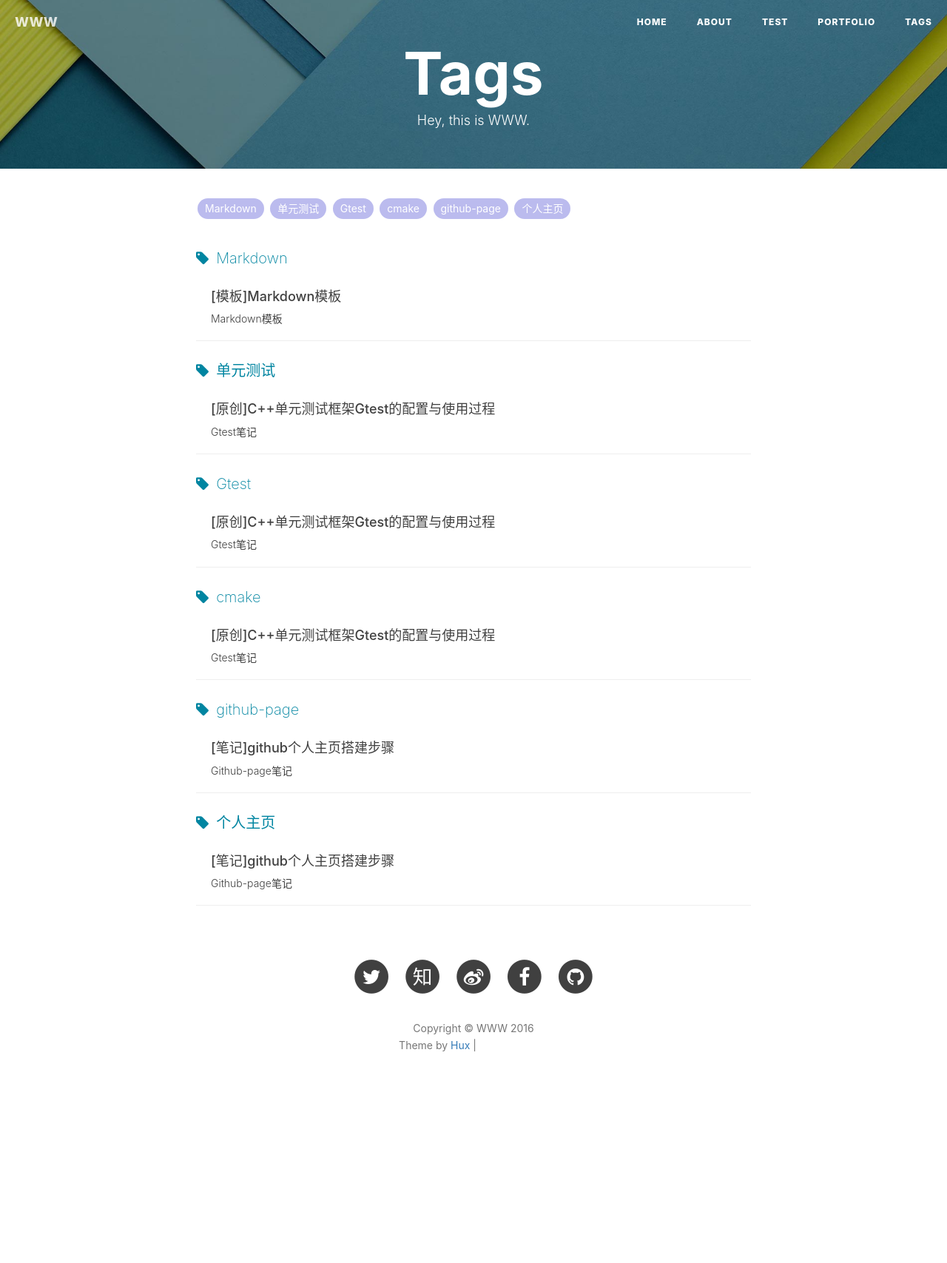
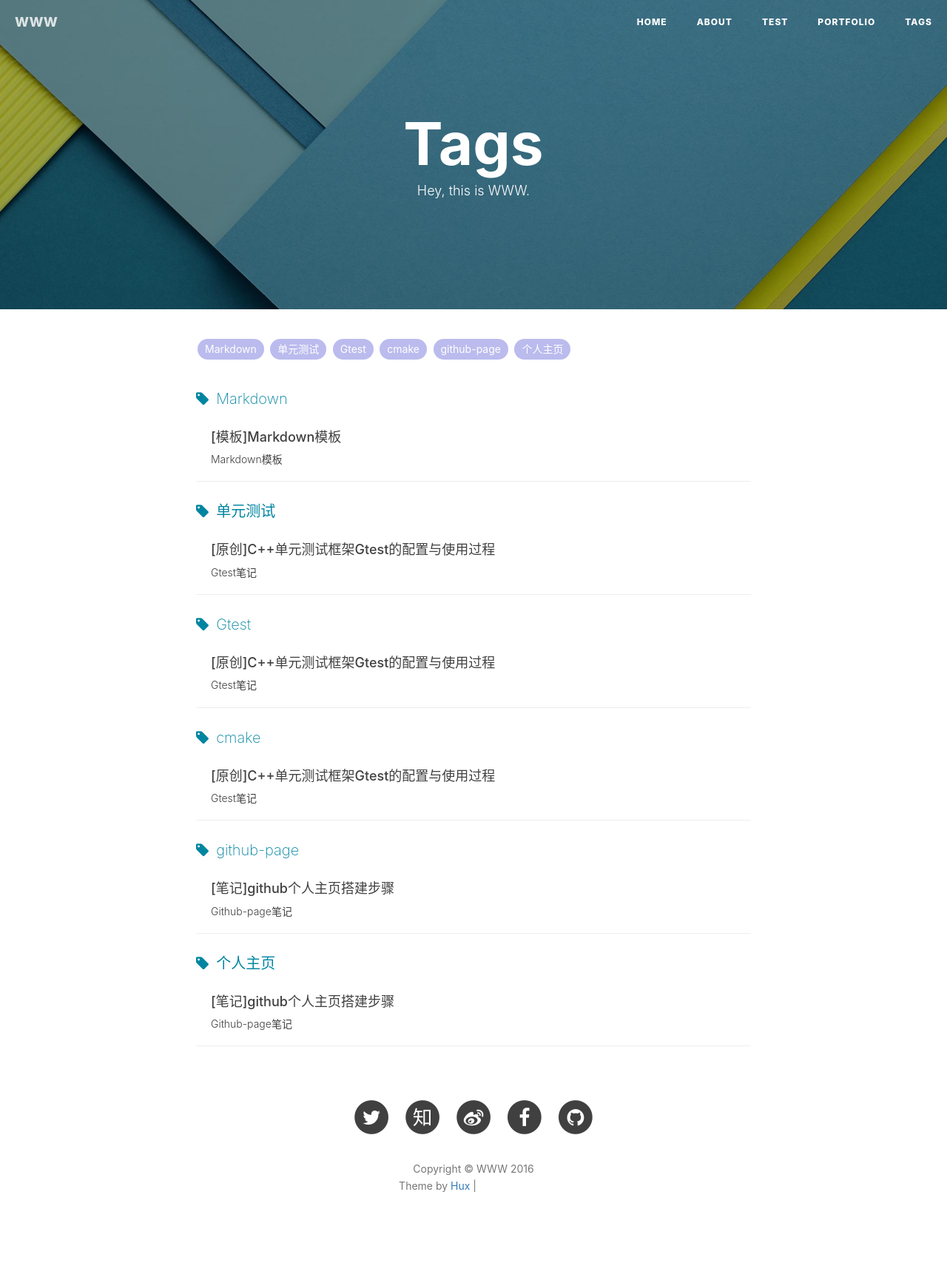
Before and after one commit to clayandgithub/clayandgithub, a Jekyll site: the page built from tags.html, in a window 1280 px wide. Shown: the whole page at 74% size. Built offline with Jekyll 4.4.1, drawn with Linux system fonts in a browser that asks for light colours; nearby versions of some CDN libraries; comment, search, counter and statistics services are not loaded; before the commit the page ends 1517 px from its top, so only the background shows below that; grey boxes are pictures that could not be loaded.

Commit message:
change header of tag page

```diff
--- a/tags.html
+++ b/tags.html
@@ -9,9 +9,10 @@ header-img: "img/tag-bg.jpg"
 <header class="intro-header" style="background-image: url('{{ site.baseurl }}/{% if page.header-img %}{{ page.header-img }}{% else %}{{ site.header-img }}{% endif %}')">
     <div class="container">
         <div class="row">
-            <div class="col-lg-8 col-lg-offset-2 col-md-10 col-md-offset-1">
-                <div class="site-heading" id="tag-heading">
+            <div class="col-lg-8 col-lg-offset-2 col-md-10 col-md-offset-1 ">
+                <div class="site-heading">
                     <h1>{% if page.title %}{{ page.title }}{% else %}{{ site.title }}{% endif %}</h1>
+                    <!--<hr class="small">-->
                     <span class="subheading">{{ page.description }}</span>
                 </div>
             </div>
```
